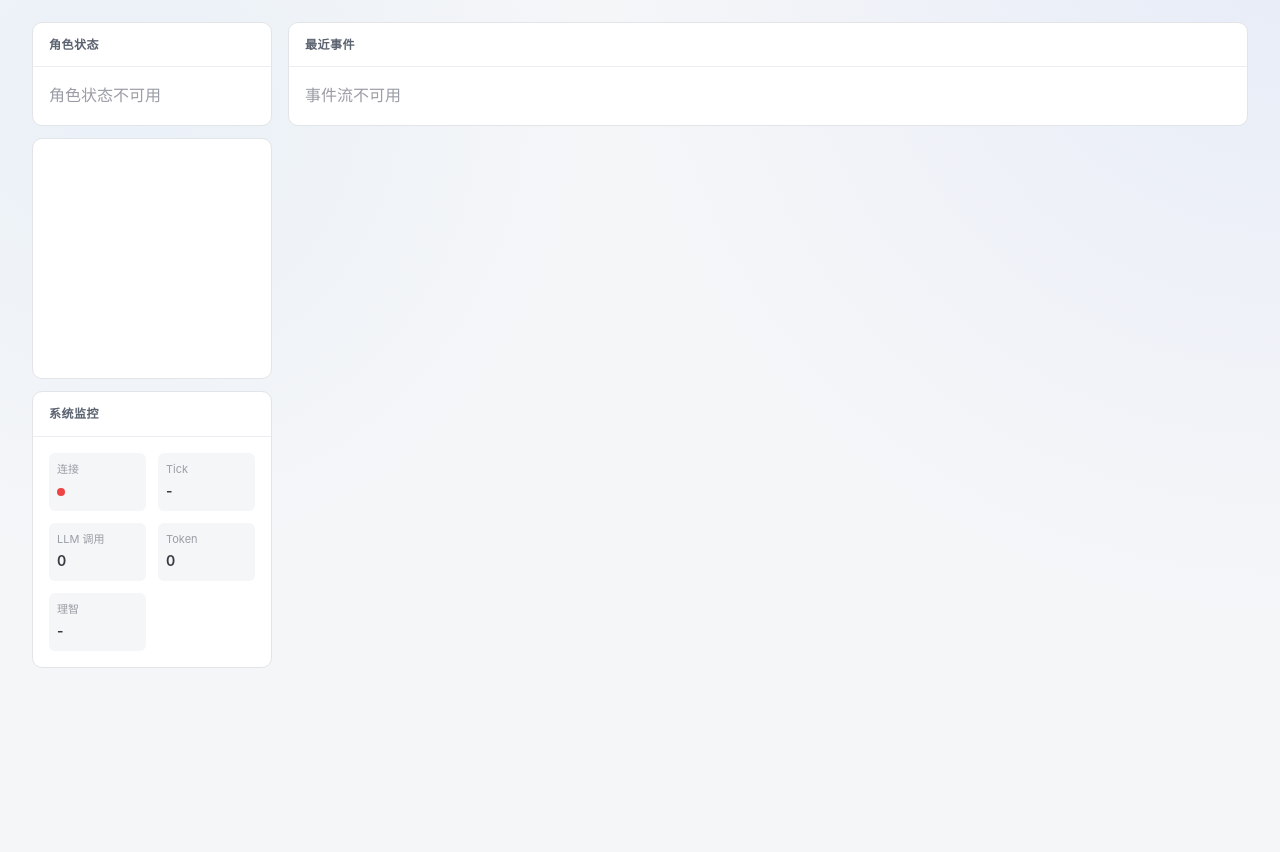
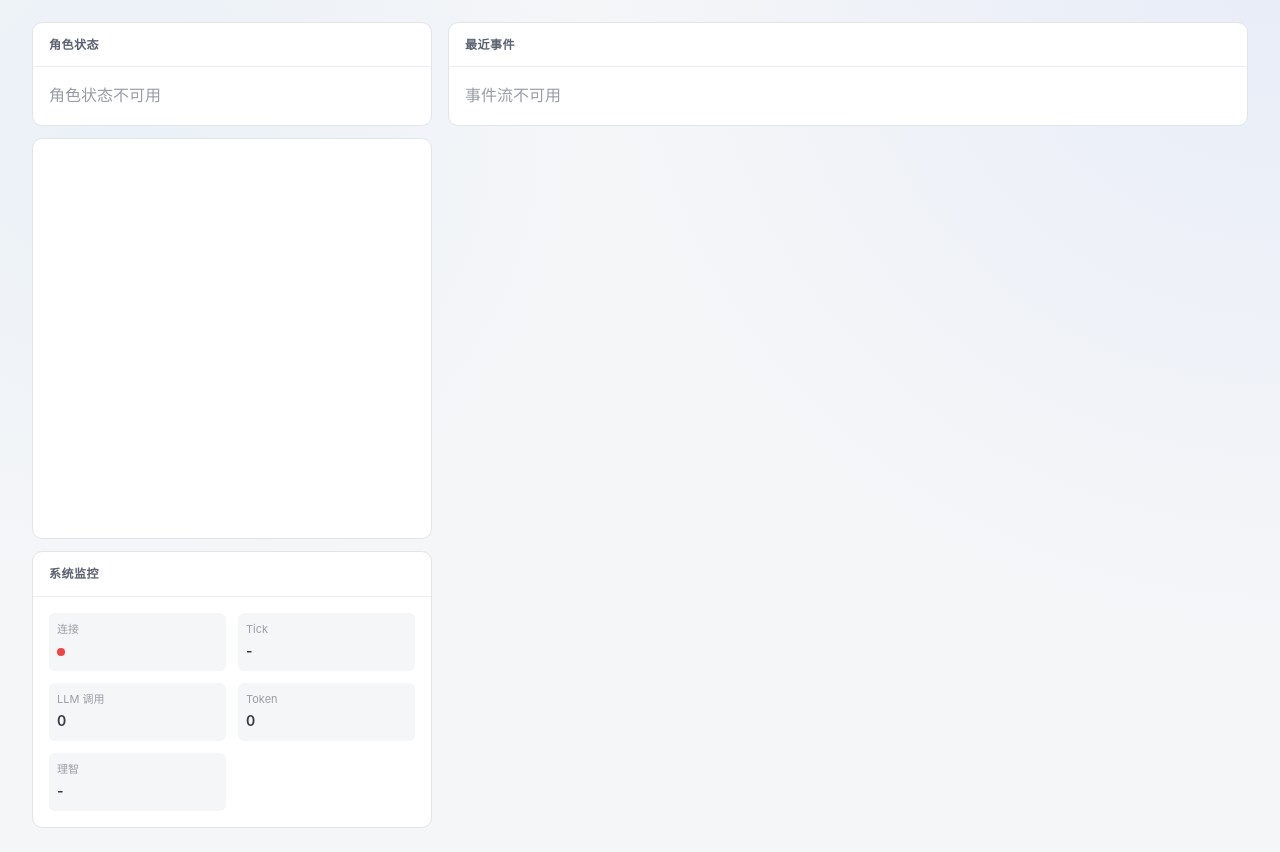
Before and after one commit to 8kugames/Cyber-Jianghu, a plain HTML site: page crates/agent/static/panel/index.html in a window 1280 px wide. Both pictures are taken after a click on the link "仪表盘". Shown: the part 54-906 px from the top of the page. Before the commit the page ends 800 px from the top, so only its background shows below. Drawn offline with Linux system fonts and the light colour scheme; no server answers.

Commit message:
fix(agent-web): 仪表盘左栏加宽至400px + 雷达图canvas适配 + 信息行拆分

```diff
--- a/crates/agent/static/panel/js/character.js
+++ b/crates/agent/static/panel/js/character.js
@@ -146,7 +146,7 @@ function renderCharHeader(data) {
                 <span title="Agent ID">${escapeHtml(agentId)}</span>
             </div>
             <div style="font-size:11px;color:var(--text-muted)">
-                注册: ${escapeHtml(registeredAt)} · Server: ${escapeHtml(serverUrl)}
+                注册时间: ${escapeHtml(registeredAt)} · Server: ${escapeHtml(serverUrl)}
             </div>
         </div>
     `;
--- a/crates/agent/static/panel/js/dashboard.js
+++ b/crates/agent/static/panel/js/dashboard.js
@@ -32,7 +32,7 @@ function render(container) {
             </div>
             <div class="card" style="margin-top:12px">
                 <div class="card-body" id="dash-radar" style="text-align:center;min-height:160px">
-                    <canvas id="radar-canvas" width="200" height="200"></canvas>
+                    <canvas id="radar-canvas" width="360" height="360"></canvas>
                 </div>
             </div>
             <div class="card" style="margin-top:12px">
@@ -125,7 +125,8 @@ async function loadCharStatus() {
                     </div>
                     <div style="font-size:12px;color:var(--text-muted)">${escapeHtml(gender)} · ${age}岁 · ${escapeHtml(location)}</div>
                     <div style="font-size:11px;color:var(--text-muted);margin-top:1px">${escapeHtml(agentId)}</div>
-                    <div style="font-size:11px;color:var(--text-muted)">注册: ${escapeHtml(registeredAt)} · ${escapeHtml(serverUrl)}</div>
+                    <div style="font-size:11px;color:var(--text-muted);margin-top:1px">注册时间: ${escapeHtml(registeredAt)}</div>
+                    <div style="font-size:11px;color:var(--text-muted);margin-top:1px">Server: ${escapeHtml(serverUrl)}</div>
                 </div>
             </div>
             ${barsHtml}
--- a/crates/agent/static/panel/style.css
+++ b/crates/agent/static/panel/style.css
@@ -129,7 +129,7 @@ body {
     gap: 16px;
     align-items: flex-start;
 }
-.dashboard-left { width: 240px; flex-shrink: 0; }
+.dashboard-left { width: 400px; flex-shrink: 0; }
 .dashboard-center { flex: 1; min-width: 0; }
 .dashboard-right { width: 200px; flex-shrink: 0; }
 
```
